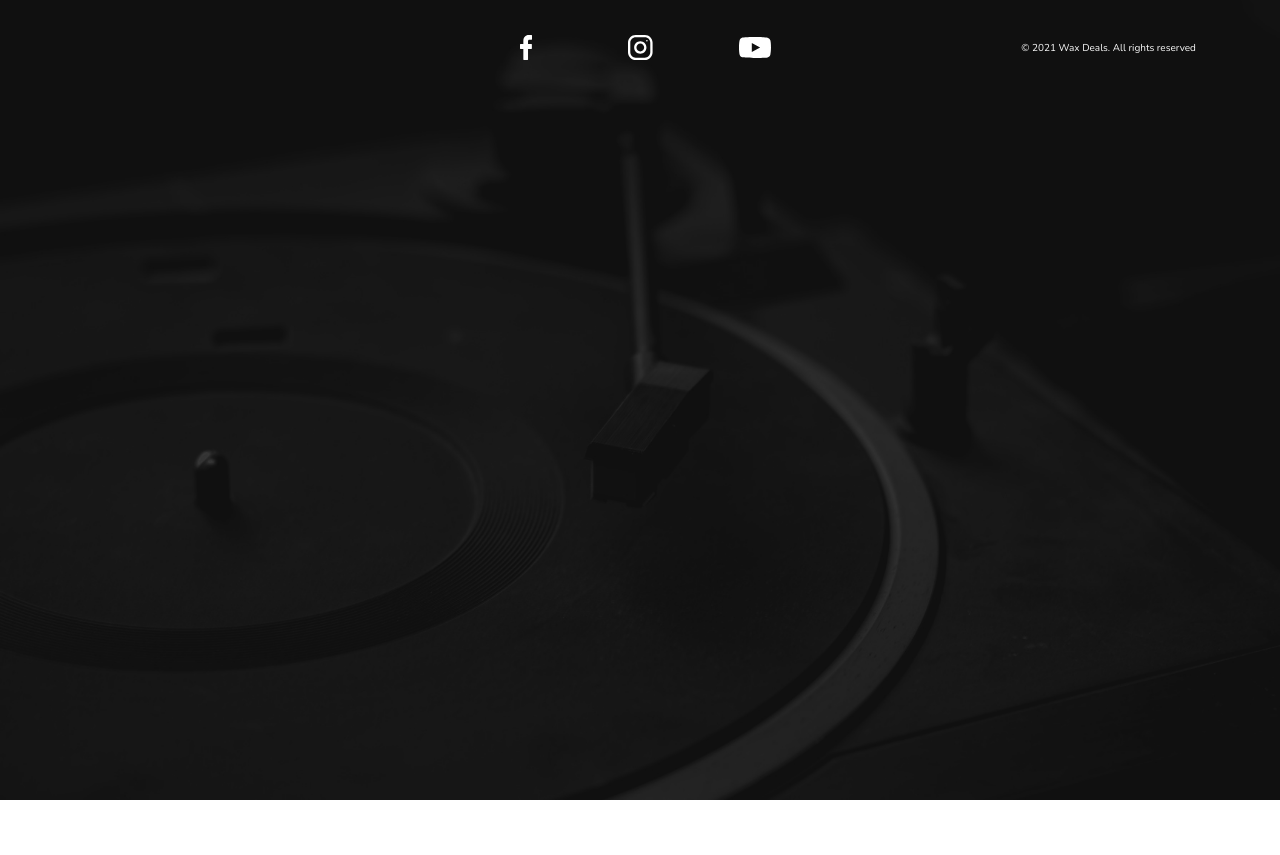
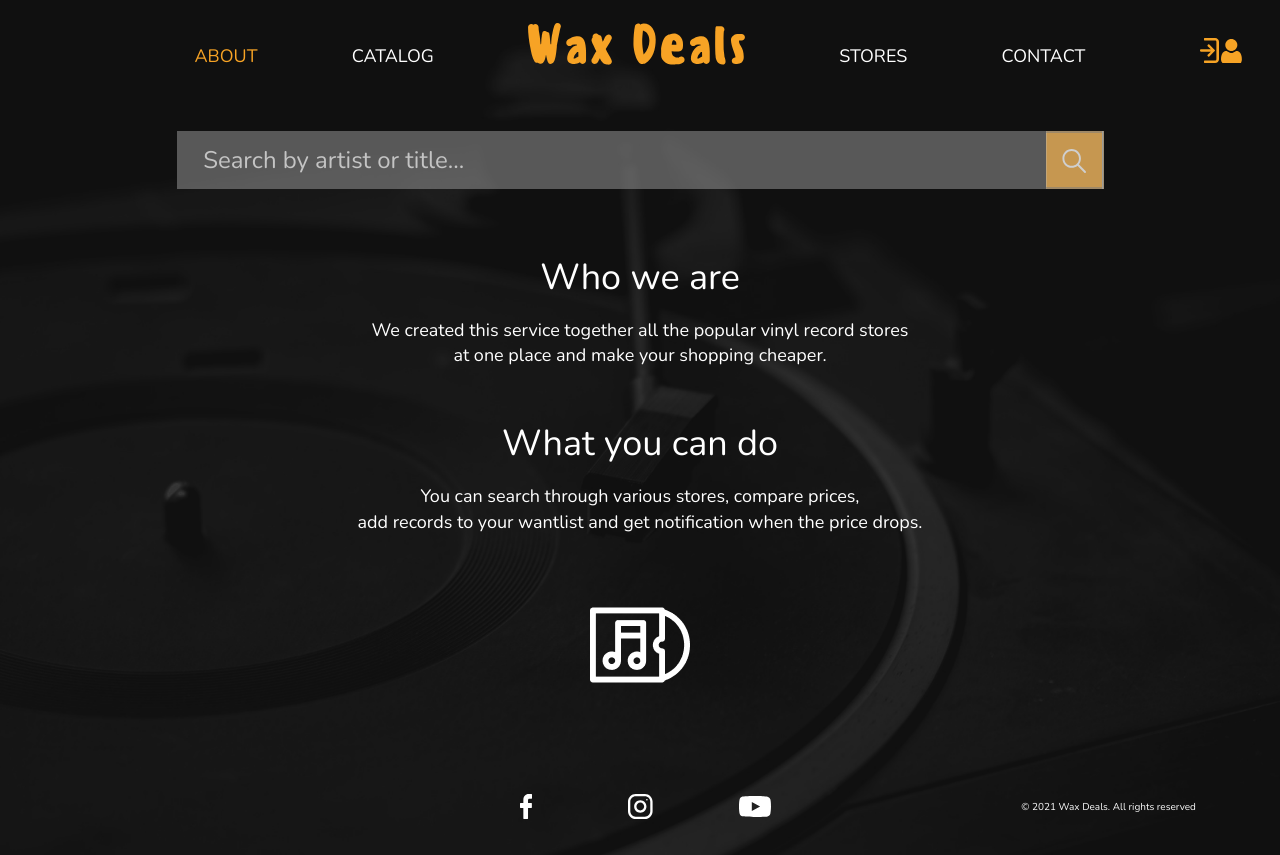
Before and after one commit to TarasOrlovskyi/ReactWaxDeals, a React (Create React App) app: page /about in a window 1280 px wide. Before the commit the page ends 800 px from the top, so only its background shows below. Built offline with nearby package versions, Linux system fonts and the light colour scheme.

Commit message:
Created About component
1. Created About component
2. Added aboutImage.png
3. Changed text in about component
4. Added Route component About to SearchHeader
5. Added About.module.css

```diff
--- a/src/App.js
+++ b/src/App.js
@@ -8,6 +8,7 @@ import Profile from "./component/RegistrationPages/Profile/Profile";
 import Stores from "./component/Stores/Stores";
 import Registration from "./component/RegistrationPages/Registration/Registration";
 import RecoveryPassword from "./component/RegistrationPages/RecoveryPassword/RecoveryPassword";
+import About from "./component/About/About";
 
 function App() {
   return (
@@ -48,6 +49,12 @@ function App() {
           <Stores />
         </>
       }/>
+        <Route exact path="/about" render={() =>
+            <>
+                <SearchHeader />
+                <About />
+            </>
+        }/>
       <Footer/>
     </div>
   );
--- /dev/null
+++ b/src/component/About/About.jsx
@@ -0,0 +1,30 @@
+import s from './About.module.css';
+import aboutImage from "../../assets/img/aboutImage.png";
+
+const About = () => {
+    return (
+        <main className="main">
+            <div className="container subContainer">
+                <div className={s.aboutContent}>
+
+                    <div className={s.aboutBody}>
+                        <h2 className={s.aboutBody__title}>Who we are</h2>
+                        <p>We created this service together all the popular vinyl record stores</p>
+                        <p>at one place and make your shopping cheaper.</p>
+                        <br/>
+                        <br/>
+                        <h2 className={s.aboutBody__title}>What you can do</h2>
+                        <p>You can search through various stores, compare prices,</p>
+                        <p>add records to your wantlist and get notification when the price drops.</p>
+                        <div className={s.aboutImage}>
+                            <img src={aboutImage} alt="vinyl"/>
+                        </div>
+                    </div>
+
+                </div>
+            </div>
+        </main>
+    )
+}
+
+export default About;
--- /dev/null
+++ b/src/component/About/About.module.css
@@ -0,0 +1,17 @@
+.aboutContent{
+    padding: 3.55em 0;
+}
+
+.aboutBody{
+    display: flex;
+    flex-direction: column;
+    align-items: center;
+}
+
+.aboutBody__title{
+    padding-bottom: 15px;
+}
+
+.aboutImage{
+    padding-top: 60px;
+}
--- a/src/old_files/css/about.css
+++ b/src/old_files/css/about.css
@@ -11,3 +11,7 @@
 .about-body__title{
   padding-bottom: 15px;
 }
+
+.about-image{
+  padding-top: 60px;
+}
--- a/src/old_files/css/common.css
+++ b/src/old_files/css/common.css
@@ -90,7 +90,7 @@ body{
 .wrapper{
   min-height: 100%;
   overflow: hidden;
-  background: url("../img/background.jpg") no-repeat fixed center;
+  background: url("../../assets/img/background.jpg") no-repeat fixed center;
   background-size: cover;
   display: flex;
   flex-direction: column;
@@ -98,7 +98,7 @@ body{
 }
 
 .wrapper-home{
-  background: url("../img/background_home.jpg") no-repeat fixed center;
+  background: url("../../assets/img/background_home.jpg") no-repeat fixed center;
   background-size: cover;
 }
 
```
Also changed, not shown: src/old_files/html/about.html (+10 -8 lines), src/assets/img/aboutImage.png (added).
